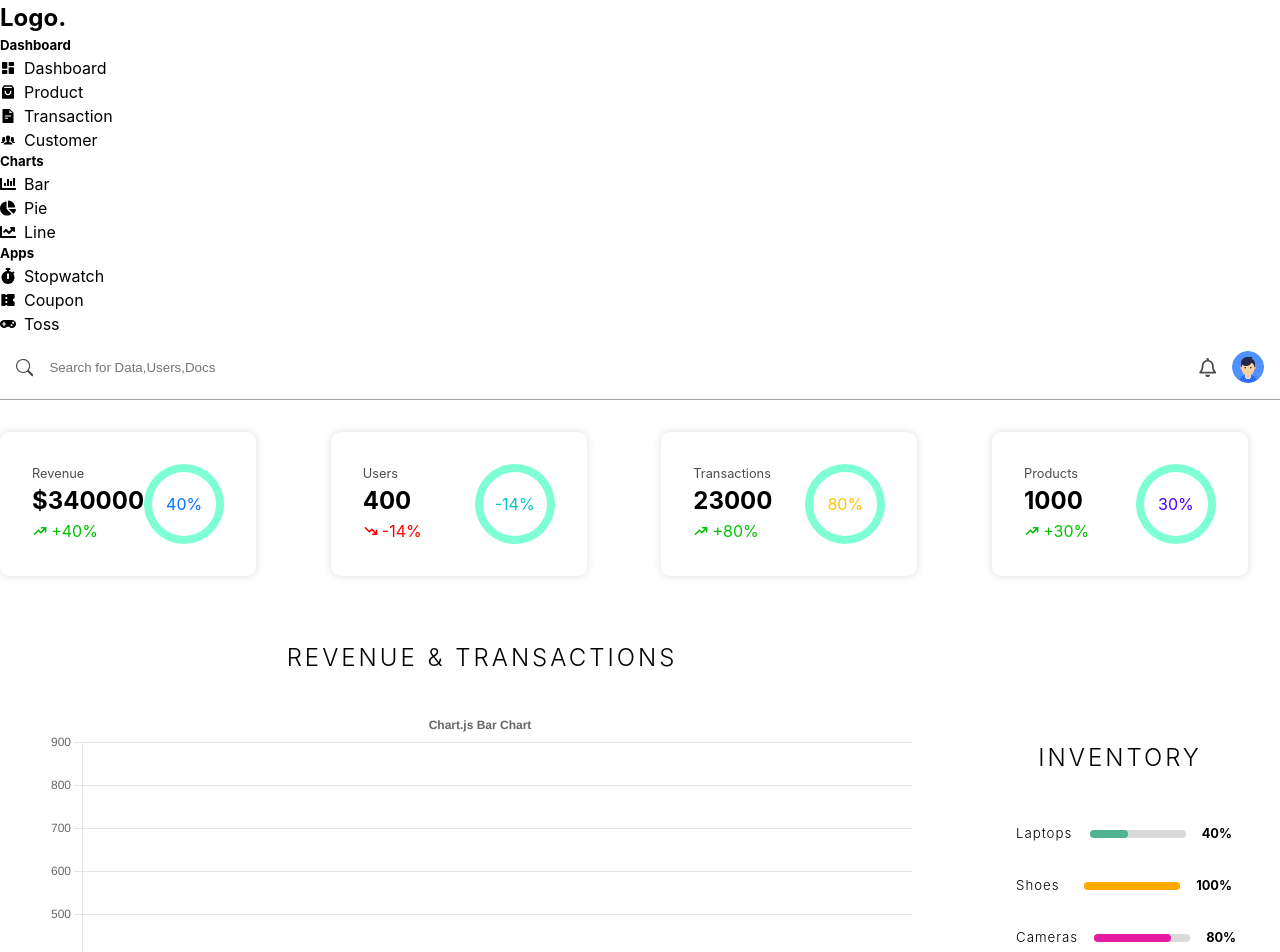
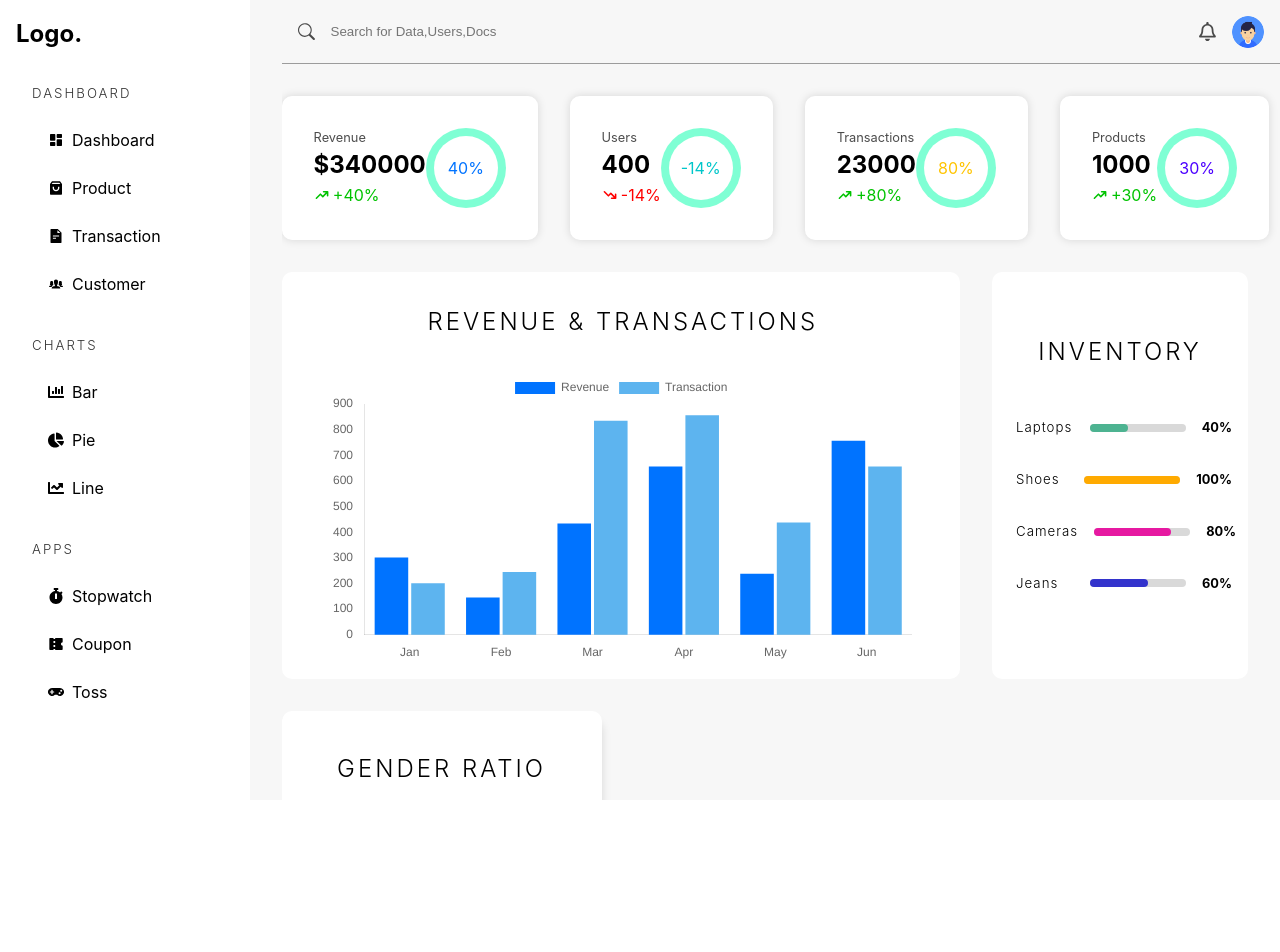
Before and after one commit to navneetanand448/Admin-dashboard, a React app in the folder frontend/: page / in a window 1280 px wide. Shown: the top 952 px of the page. After the commit the page ends 800 px from the top, so only its background shows below. Built offline with nearby package versions, Linux system fonts and the light colour scheme; the HTML template or start-up script is replaced by a standard one.

Commit message:
updated Dashboard.jsx and Charts.jsx file

```diff
--- a/frontend/src/Components/Charts.jsx
+++ b/frontend/src/Components/Charts.jsx
@@ -18,7 +18,7 @@ ChartJS.register(
   Legend
 );
 const months = ['January', 'February', 'March', 'April', 'May', 'June', 'July'];
-export function Barchart({
+export function BarChart({
   horizontal=false,
   data_1=[],
   data_2=[],
@@ -26,33 +26,48 @@ export function Barchart({
   title_2,
   bgColor_1,
   bgColor_2,
-  label=months,
+  labels=months,
 }) {
  const options = {
   responsive: true,
   indexAxis:horizontal?"y":"x",
   plugins: {
     legend: {
-      display:false,
+      display:true,
     },
     title: {
-      display: true,
-      text: 'Chart.js Bar Chart',
+      display: false,
     },
   },
+    scales:{
+      y:{
+        beginAtZero:true,
+        grid:{
+          display:false,
+        }
+      },
+        x:{
+        beginAtZero:false,
+        grid:{
+          display:false,
+        }
+      }
+    }
 };
  const data = {
-  label,
+  labels,
   datasets: [
     {
       label: title_1,
       data: data_1,
       backgroundColor: bgColor_1,
+      barThickness:"flex",
     },
     {
       label: title_2,
       data: data_2,
       backgroundColor:bgColor_2,
+      barThickness:"flex",
     },
   ],
 };
--- a/frontend/src/Pages/Dashboard.jsx
+++ b/frontend/src/Pages/Dashboard.jsx
@@ -4,10 +4,11 @@ import AdminSideBar from "../Components/Adminsidebar";
 import userImg from "../assets/userpic.png";
 import { HiTrendingUp, HiTrendingDown } from "react-icons/hi";
 import data from '../assets/data.json'
-import { Barchart } from "../Components/Charts";
+import { BarChart } from "../Components/Charts";
+import {BiMaleFemale} from 'react-icons/bi'
 function Dashboard() {
   return (
-    <div className="admin-Container">
+    <div className="admin-container">
       <AdminSideBar />
       <main className="dashboard">
         <div className="bar">
@@ -47,14 +48,14 @@ function Dashboard() {
   <div className="revenue-chart">
     <h2>Revenue & Transactions</h2>
 
-    <Barchart
+    <BarChart
       labels={["Jan", "Feb", "Mar", "Apr", "May", "Jun"]}
       data_1={[300, 144, 433, 655, 237, 755]}
       data_2={[200, 244, 833, 855, 437, 655]}
       title_1="Revenue"
       title_2="Transaction"
       bgColor_1="rgb(0,115,255)"
-      bgColor_2="rgb(53,162,235)"
+      bgColor_2="rgb(53,162,235,0.8)"
     />
   </div>
 
@@ -71,6 +72,16 @@ function Dashboard() {
       ))}
     </div>
   </div>
+</section>
+<section className='transaction-container'>
+  <div className="gender-chart">
+    <h2>Gender Ratio</h2>
+    <p>
+      <BiMaleFemale/>
+
+    </p>
+  </div>
+
 </section>
 
       </main>
```
